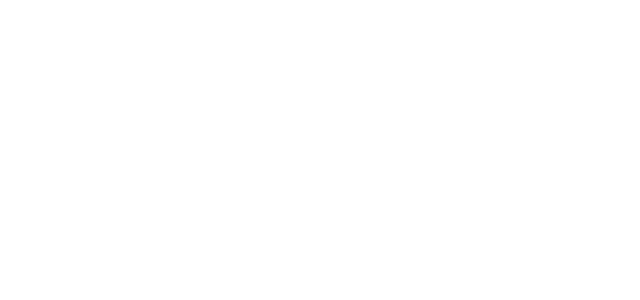
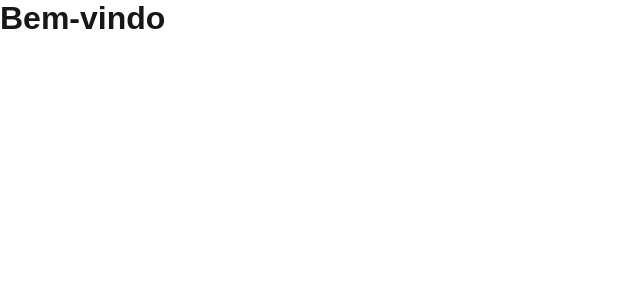
Before and after one commit to Kaique-Parente/E-Commerce-SayStreet, a Next.js app in the folder frontend/: page / in a window 1280 px wide. Shown: the top 300 px of the page, without its empty margins (0-640 px from the left). Built offline with nearby package versions, Linux system fonts and the light colour scheme.

Commit message:
[FRONTEND ADD] Iniciando a home page e instalação do styled components.

```diff
--- a/frontend/app/page.js
+++ b/frontend/app/page.js
@@ -1,7 +1,7 @@
 export default function Home(){
     return(
-        <>
-
-        </>
+        <h1>
+            Bem-vindo
+        </h1>
     );
 }
--- a/frontend/package.json
+++ b/frontend/package.json
@@ -9,8 +9,9 @@
     "lint": "next lint"
   },
   "dependencies": {
+    "next": "15.1.7",
     "react": "^19.0.0",
     "react-dom": "^19.0.0",
-    "next": "15.1.7"
+    "styled-components": "^6.1.15"
   }
 }
```
Also changed, not shown: 1 other file (tests, documents, lock files or other folders).
